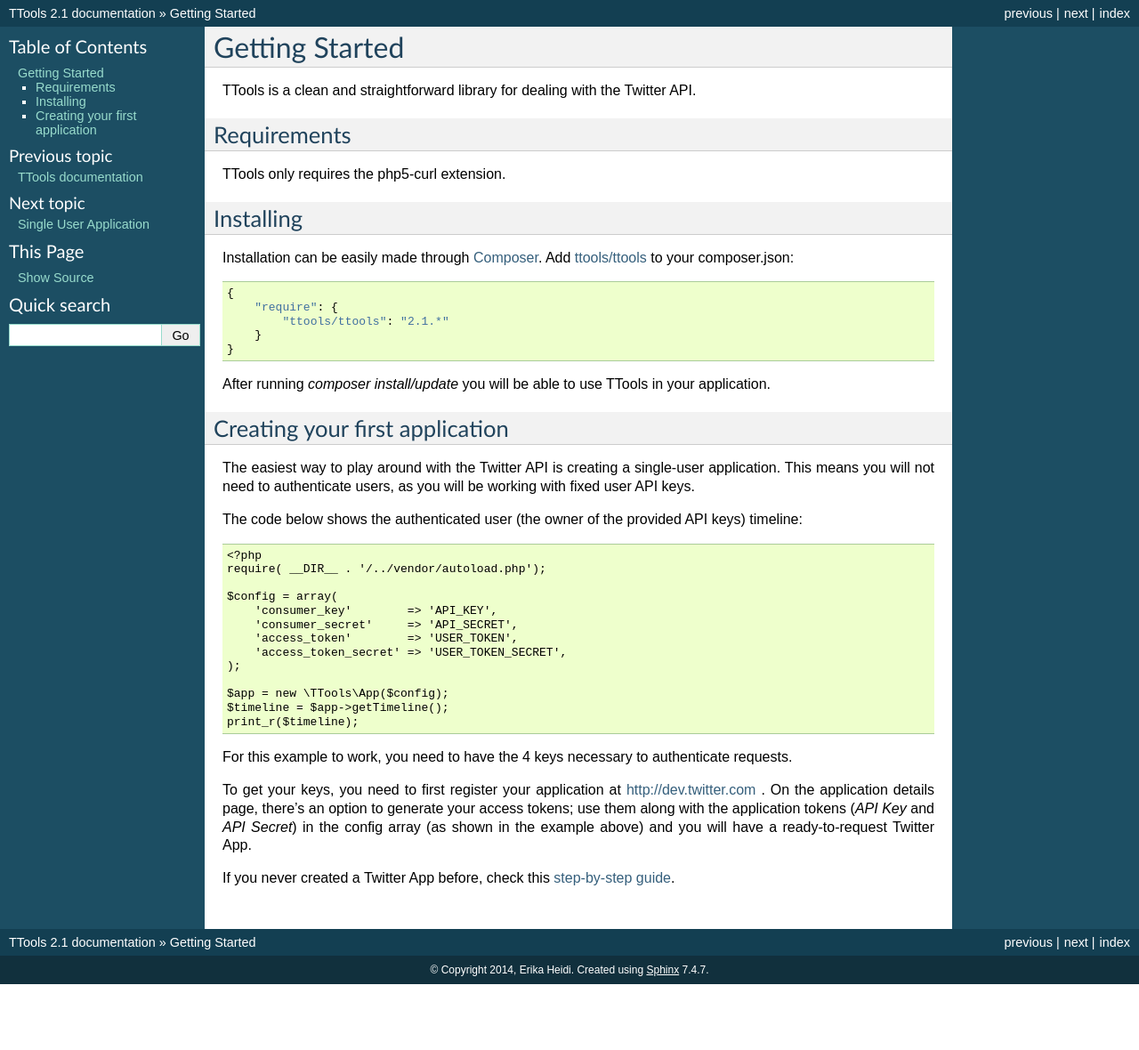
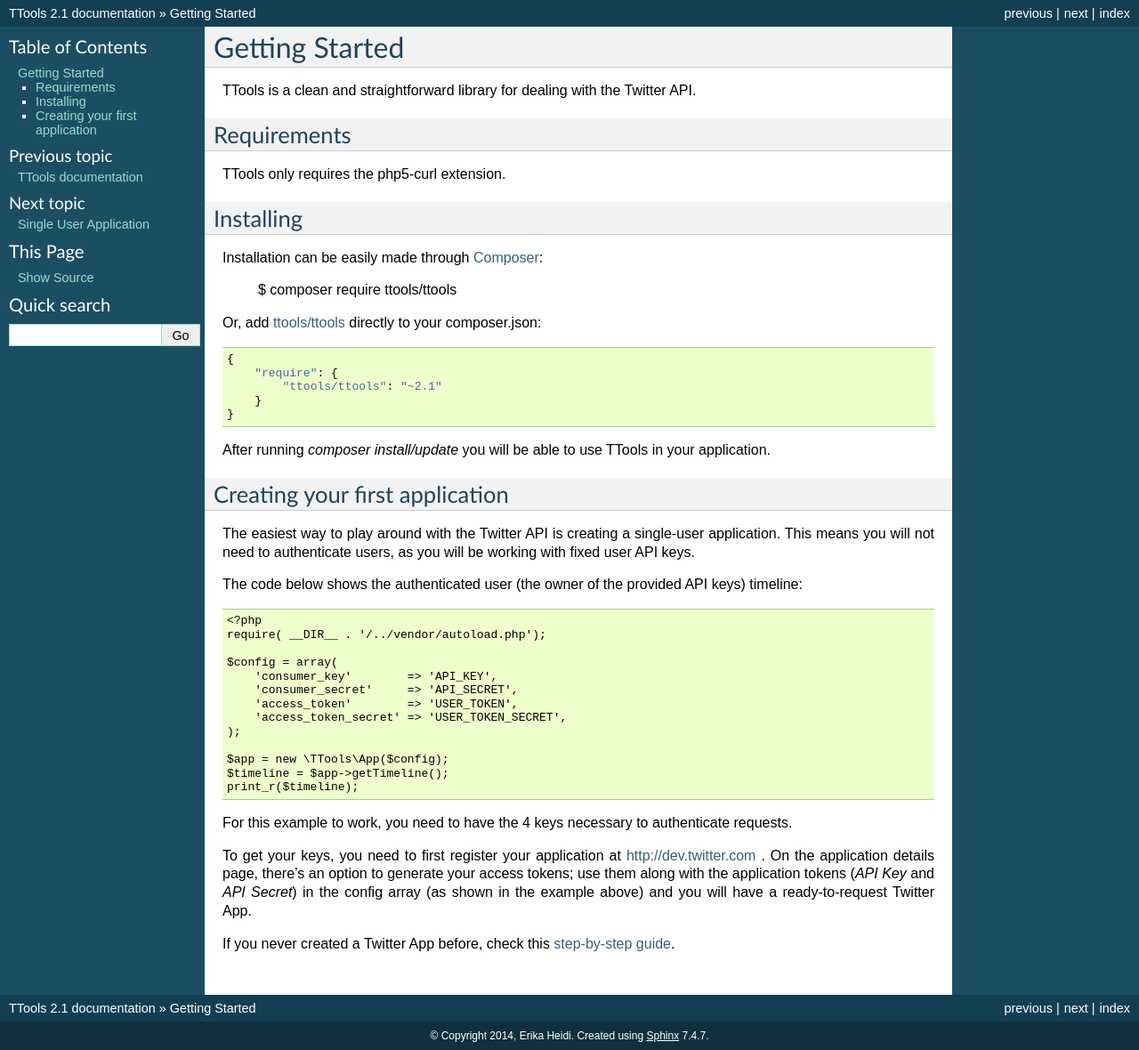
Before and after one commit to wizard2014/ttools, a Sphinx documentation site: the page built from docs/getting_started.rst, in a window 1280 px wide. Shown: the whole page at 89% size. Built offline with Sphinx 7.4.7, drawn with Linux system fonts in a browser that asks for light colours; before the commit the page ends 1106 px from its top, so only the background shows below that.

Commit message:
Update getting_started.rst

```diff
--- a/docs/getting_started.rst
+++ b/docs/getting_started.rst
@@ -10,11 +10,15 @@
 Installing
 ----------
 
-Installation can be easily made through `Composer <https://getcomposer.org/>`_. Add `ttools/ttools <https://packagist.org/packages/ttools/ttools>`_ to your composer.json::
+Installation can be easily made through `Composer <https://getcomposer.org/>`_:
+
+    $ composer require ttools/ttools
+
+Or, add `ttools/ttools <https://packagist.org/packages/ttools/ttools>`_  directly to your composer.json::
 
     {
         "require": {
-            "ttools/ttools": "2.1.*"
+            "ttools/ttools": "~2.1"
         }
     }
 
```
